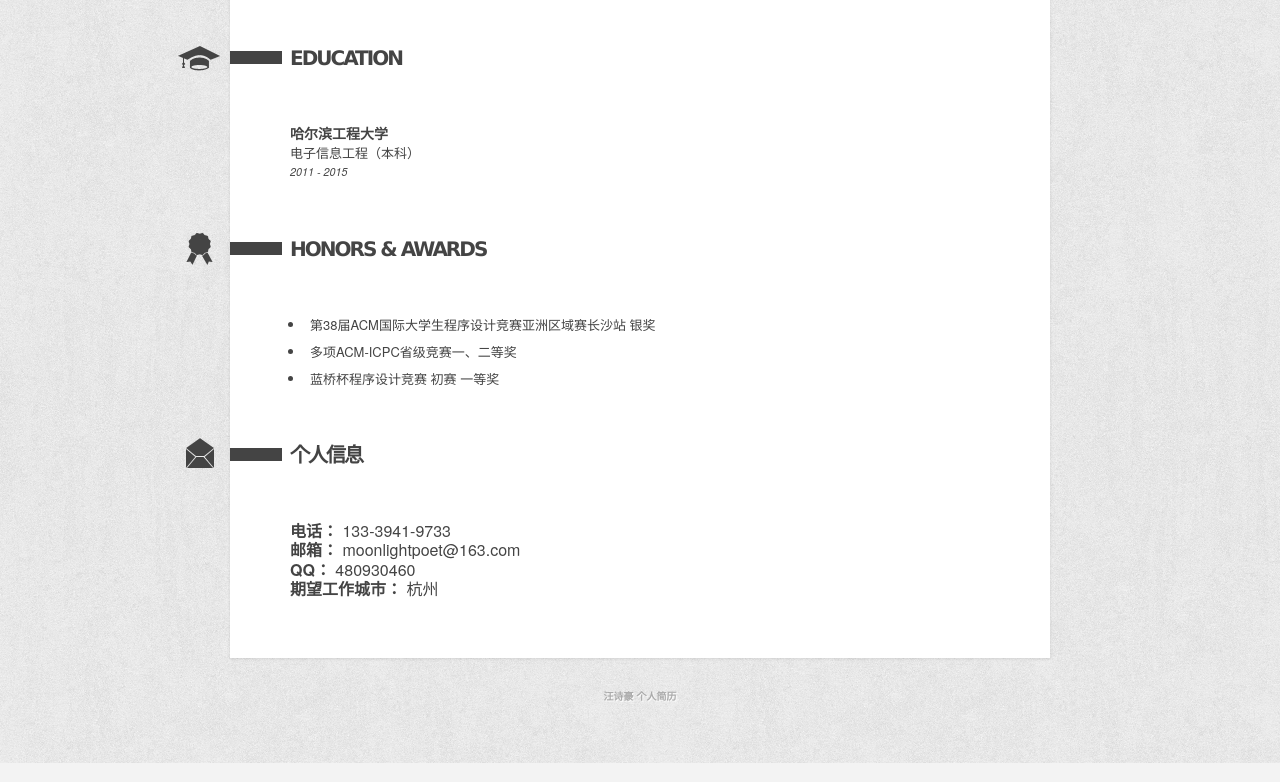
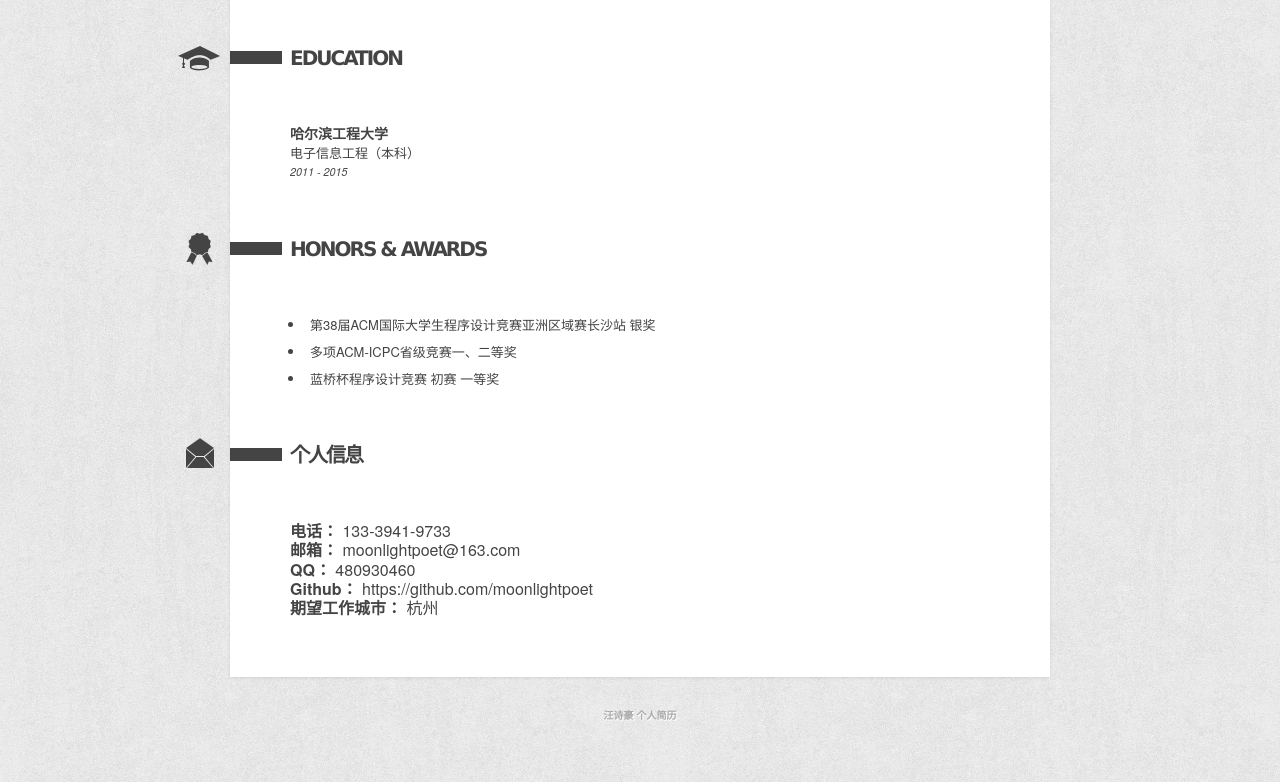
Before and after one commit to moonlightpoet/moonlightpoet.github.io, a plain HTML site: page resume/index.html in a window 1280 px wide. Shown: the part 1572-2354 px from the top of the page. Drawn offline with Linux system fonts and the light colour scheme.

Commit message:
resume add github page

```diff
--- a/resume/index.html
+++ b/resume/index.html
@@ -150,6 +150,10 @@
 			480930460
 		</div>
 		<div>
+			<B>Github：</B>
+			<a href="https://github.com/moonlightpoet" target="_blank">https://github.com/moonlightpoet</a>
+		</div>
+		<div>
 			<B>期望工作城市：</B>
 			杭州
 		</div>
```
